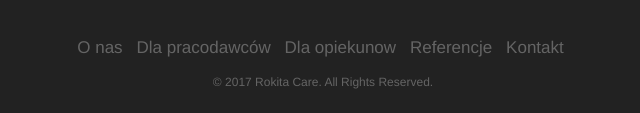
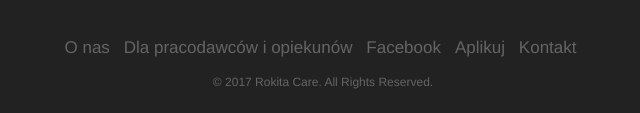
Before and after one commit to rokitacare/rokitacare.github.io, a website: page index.html in a window 1280 px wide. Shown: the part 3920-4033 px from the top of the page, 317-957 px from the left. Drawn offline with nearby package versions, Linux system fonts and the light colour scheme; a web font is replaced by a local one.

Commit message:
change footer nav

```diff
--- a/index.html
+++ b/index.html
@@ -324,13 +324,13 @@ Mamy świadomość, że jest to możliwe tylko dzięki wykwalifikowanemu persone
                         <a class="page-scroll" href="#about">O nas</a>
                     </li>
                     <li>
-                        <a class="page-scroll" href="#newsletter">Dla pracodawców</a>
+                        <a class="page-scroll" href="#employer">Dla pracodawców i opiekunów</a>
                     </li>
                     <li>
-                        <a class="page-scroll" href="#newsletter">Dla opiekunow</a>
+                        <a class="page-scroll" href="#social">Facebook</a>
                     </li>
                     <li>
-                        <a class="page-scroll" href="#newsletter">Referencje</a>
+                        <a class="page-scroll" href="#aplikuj">Aplikuj</a>
                     </li>
                     <li>
                         <a class="page-scroll" href="#contact">Kontakt</a>
```
